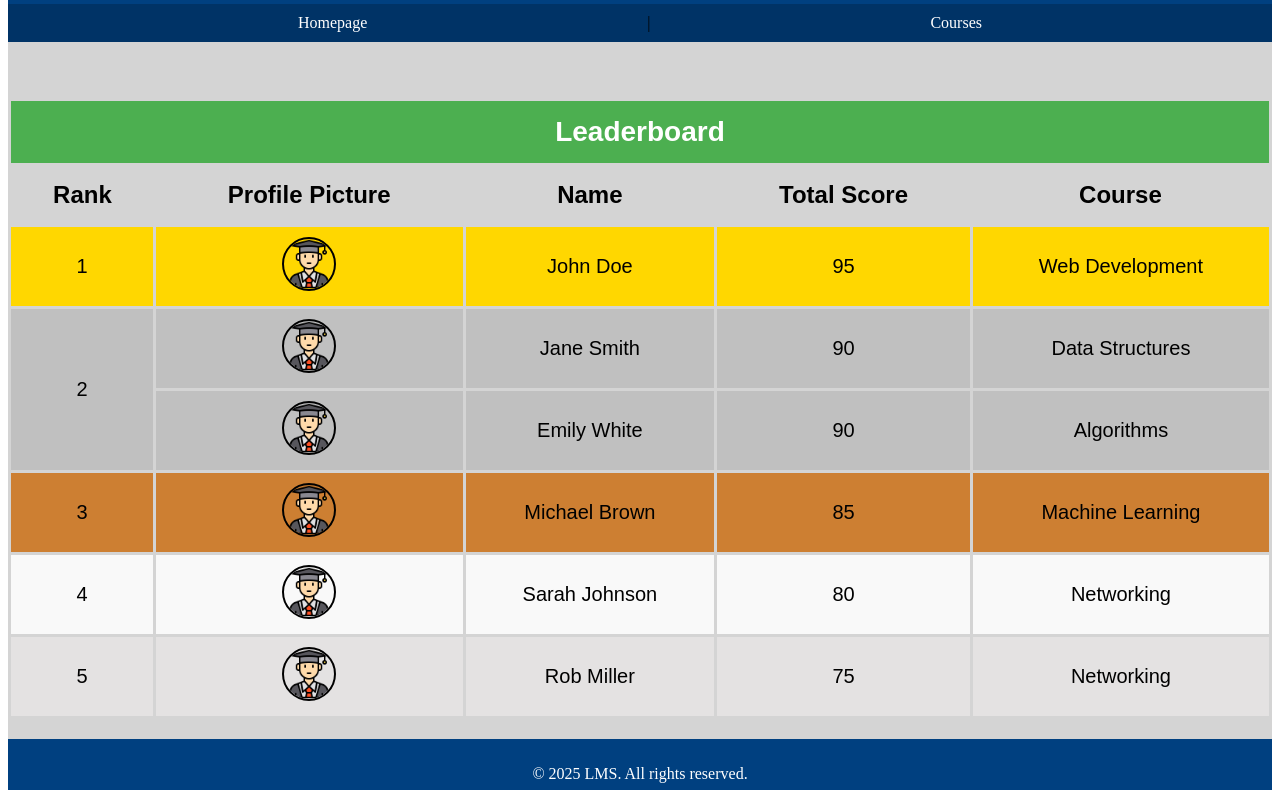
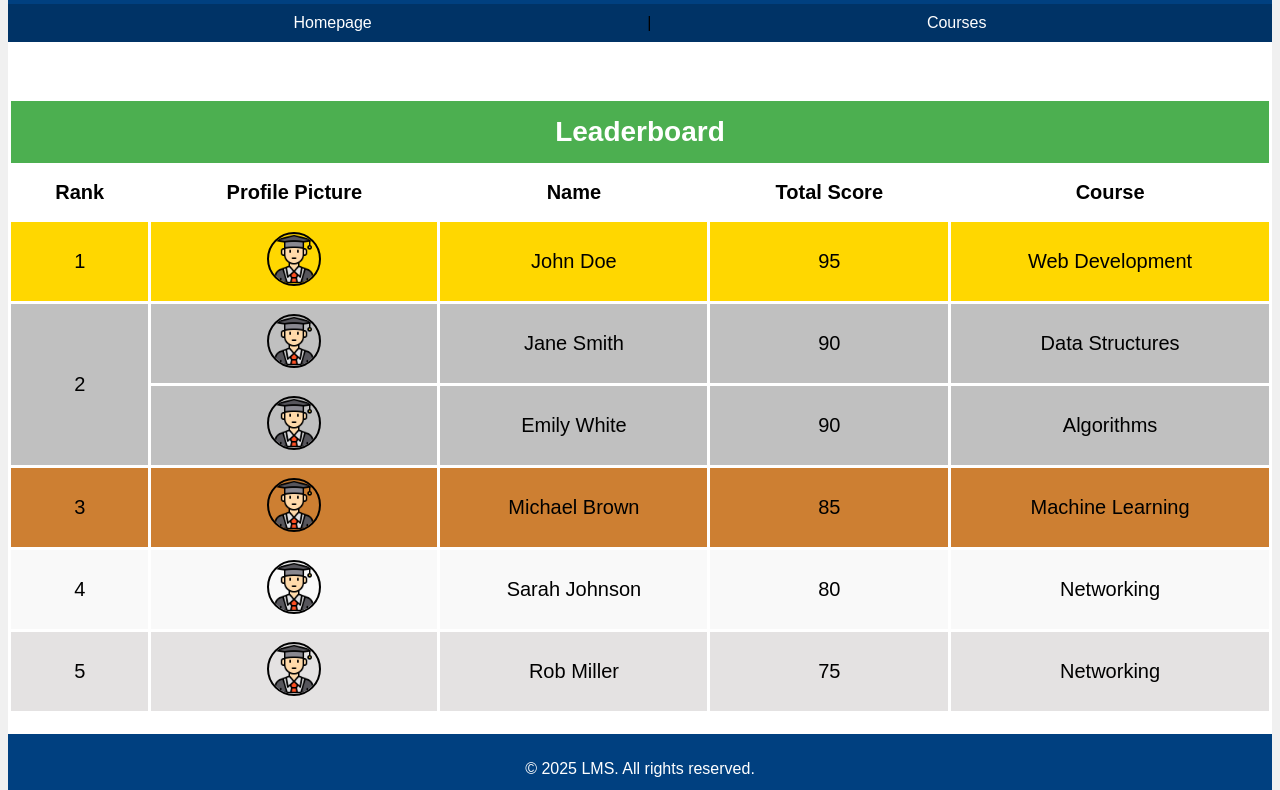
Before and after one commit to ade123a/Assignment2, a plain HTML site: page leaderboard.html in a window 1280 px wide. Shown: the part 144-934 px from the top of the page. Drawn offline with Linux system fonts and the light colour scheme.

Commit message:
leaderboard changes - need to fix QUIZZES page

```diff
--- a/styles.css
+++ b/styles.css
@@ -1,3 +1,7 @@
+* {
+    font-family: Arial, Helvetica, sans-serif;
+}
+
 header{
     background-color: #004080;
     padding: 20px;
@@ -6,6 +10,7 @@ header{
     justify-content: space-between;
     align-items: center;
     color: white;
+
 }
 
 nav{
@@ -59,9 +64,10 @@ footer{
     color: white;
     padding: 10px;
     text-align: center;
+
 }
 
-/*Styling for Login.html */
+/* ################ Styling for Login.html #################*/
 .login-body .login{
     display: flex;
     flex-direction: column;
@@ -69,6 +75,7 @@ footer{
     align-items: center;
     background-color: white;
     margin: 10px
+
 
 }
 
@@ -128,7 +135,7 @@ footer{
     border: blue solid 3px
 }
 
-/* Course-view Styling */
+/* ############### Course-view Styling ################ */
 
 #term{
     background-color: lightyellow;
@@ -182,7 +189,7 @@ footer{
    width: 100%;
 }
 
-/*Attempt Quiz Styling*/
+/*###############Attempt Quiz Styling #################*/
 
 .attempt-quiz-body .banner{
     width: 100%;
@@ -201,6 +208,7 @@ footer{
     padding: 15px;
     margin: 0px 550px;
     text-align: left;
+
 }
 
 .attempt-quiz-body .submit-button{
@@ -235,54 +243,85 @@ footer{
     background-color: #821b1b;
 }
 
+
 /* ################### STYLING FOR leaderboard.html ################### */
+
+/* Page Background Styling */
+.leaderboard-body {
+    background-color: #f0f0f0; /* Set entire page background to very light grey */
+}
+
 /* Table Styling */
 .leaderboard-body main{
     padding: 20px 0px;
+    background-color: white; /* Ensure page background is white */
 }
-
 
 .leaderboard-body table {
     width: 100%;
     border-collapse: collapse;
     text-align: center;
     font-size: 20px;
-    font-family: Arial, Helvetica, sans-serif; /* Set font for entire page */
+    font-family: Arial, Helvetica, sans-serif;
 }
 
-.leaderboard-body tr, td{
+.leaderboard-body tr td, .leaderboard-body tr th {
     padding: 10px;
-    border: 3px solid #d4d4d4; /* Changed border color to grey */
+    border: 3px solid white; /* Ensure only the cell borders are white */
 }
 
-/* Table Header */
-.leaderboard-body th {
+/* Table Header - Leaderboard Title */
+.leaderboard-body table tr:first-child th {
     background-color: #4CAF50;
-    color: white !important; /* Ensure Leaderboard text is white */
-    font-size: 24px;
+    color: white;
+    font-size: 28px;
     padding: 15px;
-    font-weight: bold;
-}
-
-/* Leaderboard Title Styling */
-.leaderboard-body th[colspan] {
-    color: white ; /* Explicitly ensure white text for Leaderboard title */
-    font-size: 28px;
     text-align: center;
 }
 
 /* Second Row (Column Titles) Styling */
-.leaderboard-body th:not([colspan]) {
-    color: black !important;
-    font-weight: bold;
-    background-color:#d4d4d4; ;
+.leaderboard-body table tr:nth-child(2) {
+    background-color: white; /* Ensure the second row is white */
 }
 
+.leaderboard-body table tr:nth-child(2) th {
+    color: black;
+    font-weight: bold;
+    padding: 15px;
+}
+
+/* Rank Row Styling */
+.leaderboard-body table tr:nth-child(3) { background-color: #FFD700; }
+.leaderboard-body table tr:nth-child(4),
+.leaderboard-body table tr:nth-child(5) { background-color: #C0C0C0; }
+.leaderboard-body table tr:nth-child(6) { background-color: #CD7F32; }
+
+/* Alternating Row Colors */
+.leaderboard-body table tr:nth-child(7) { background-color: #f9f9f9; }
+.leaderboard-body table tr:nth-child(8) { background-color: #e4e2e2; }
 
 /* Profile Picture Circular Styling */
 .leaderboard-body td img {
     width: 50px;
     height: 50px;
     border-radius: 50%;
-    border: 2px solid black; /* Added black border around profile pictures */
+    border: 2px solid black;
 }
+
+/* Center Navigation Links with Wider Spacing */
+nav {
+    display: flex;
+    justify-content: space-evenly;
+    background-color: #003366;
+    padding: 10px;
+}
+
+nav a {
+    color: white;
+    text-decoration: none;
+    padding: 0 20px;
+}
+
+nav a:hover {
+    text-decoration: underline;
+}
```
